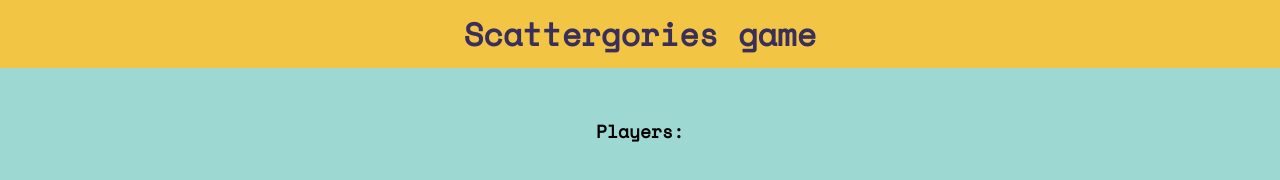
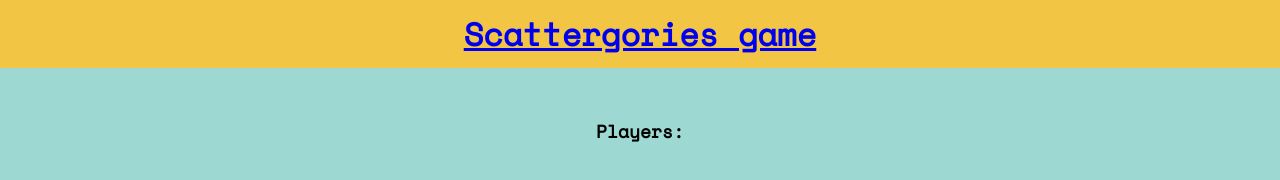
Before and after one commit to 0dominik/panstwa-miasta, a website: page client/join.html in a window 1280 px wide. Drawn offline with nearby package versions, Linux system fonts and the light colour scheme; no server answers.

Commit message:
add link to logo

```diff
--- a/client/join.html
+++ b/client/join.html
@@ -8,7 +8,9 @@
     <link rel="stylesheet" href="/styles/style.css" />
   </head>
   <body>
-    <h1 class="logo">Scattergories game</h1>
+    <h1 class="logo">
+      <a href="/">Scattergories game</a>
+    </h1>
 
     <div class="info"></div>
 
@@ -18,9 +20,8 @@
       <p class="letter-container">Letter: <span class="letter">-</span></p>
       <p class="timer">00:00</p>
       <button class="btn ready-btn">Press if ready</button>
+      <button class="btn done-btn inactive">I've finished</button>
     </div>
-
-    <button class="btn done-btn inactive">I've finished</button>
 
     <div class="players">
       <h3 class="players-header">Players:</h3>
```
Also changed, not shown: client/index.html (+3 -1 lines).
